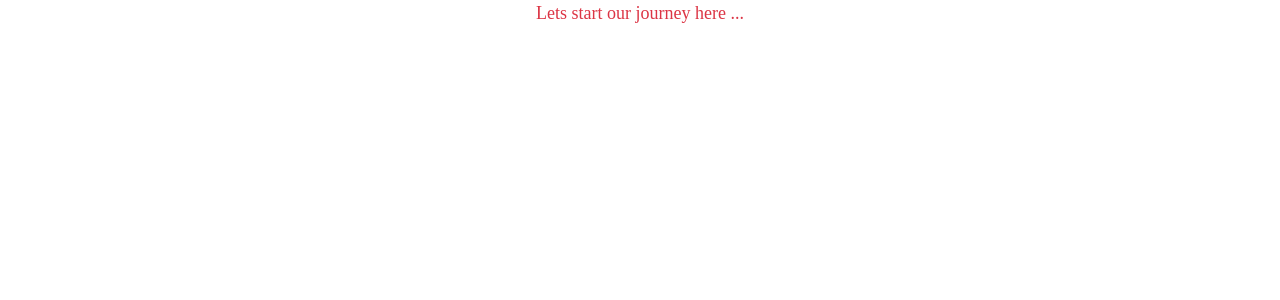
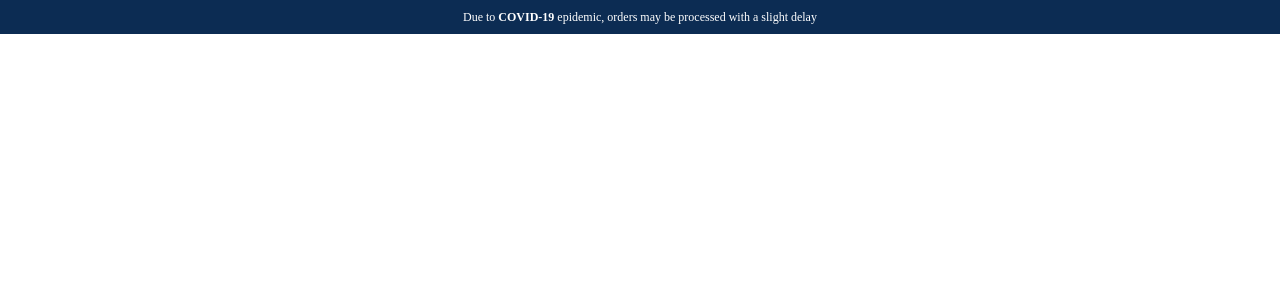
Before and after one commit to vijikalavarkar/choice, a React (Create React App) app in the folder client/: page / in a window 1280 px wide. Shown: the top 300 px of the page. Built offline with nearby package versions, Linux system fonts and the light colour scheme.

Commit message:
Added top strip

```diff
--- a/client/src/App.js
+++ b/client/src/App.js
@@ -1,10 +1,24 @@
 import 'bootstrap/dist/css/bootstrap.min.css';
 import './App.css';
+import { BrowserRouter, Routes, Route } from 'react-router-dom'
+//import Home from './Pages/Home';
+import Header from './components/Header/Header';
+//import Footer from './components/Footer/Footer';
 
 function App() {
   return (
     <>
-      <p className='text-danger text-center'>Lets start our journey here ...</p>
+      <BrowserRouter>
+
+        <Header />
+
+        <Routes>
+          <Route path="/" exact={true} element={""}/>
+        </Routes>
+
+        {/* <Footer /> */}
+
+      </BrowserRouter>
     </>
   );
 }
--- /dev/null
+++ b/client/src/Pages/Home.js
@@ -0,0 +1,8 @@
+const Home = () => {
+    return(
+        <>
+            <h3>Its a Home page</h3>
+        </>
+    )
+}
+export default Home
--- /dev/null
+++ b/client/src/components/Footer/Footer.js
@@ -0,0 +1,10 @@
+import './Footer.css'
+
+const Footer = () => {
+    return(
+        <>
+            <h3>Its a Footer</h3>
+        </>
+    )
+}
+export default Footer
--- /dev/null
+++ b/client/src/components/Header/Header.css
@@ -0,0 +1,13 @@
+.bg_blue{
+    background: #0c2c53;
+}
+
+.header .top-strip{
+    padding: 8px 0px;
+}
+
+.header .top-strip p{
+    color: white;
+    font-size: 12px;
+    font-weight: 500;
+}
--- /dev/null
+++ b/client/src/components/Header/Header.js
@@ -0,0 +1,16 @@
+import './Header.css'
+
+const Header = () => {
+    return(
+        <>
+            <div className='header'>
+                <div className='top-strip bg_blue'>
+                    <div className='container'>
+                        <p className='mt-0 mb-0 text-center'>Due to <b>COVID-19</b> epidemic, orders may be processed with a slight delay</p>
+                    </div>
+                </div>
+            </div>
+        </>
+    )
+}
+export default Header
```
Also changed, not shown: client/src/Pages/About.js (added, +8 -0 lines), client/src/components/Footer/Footer.css (added).
